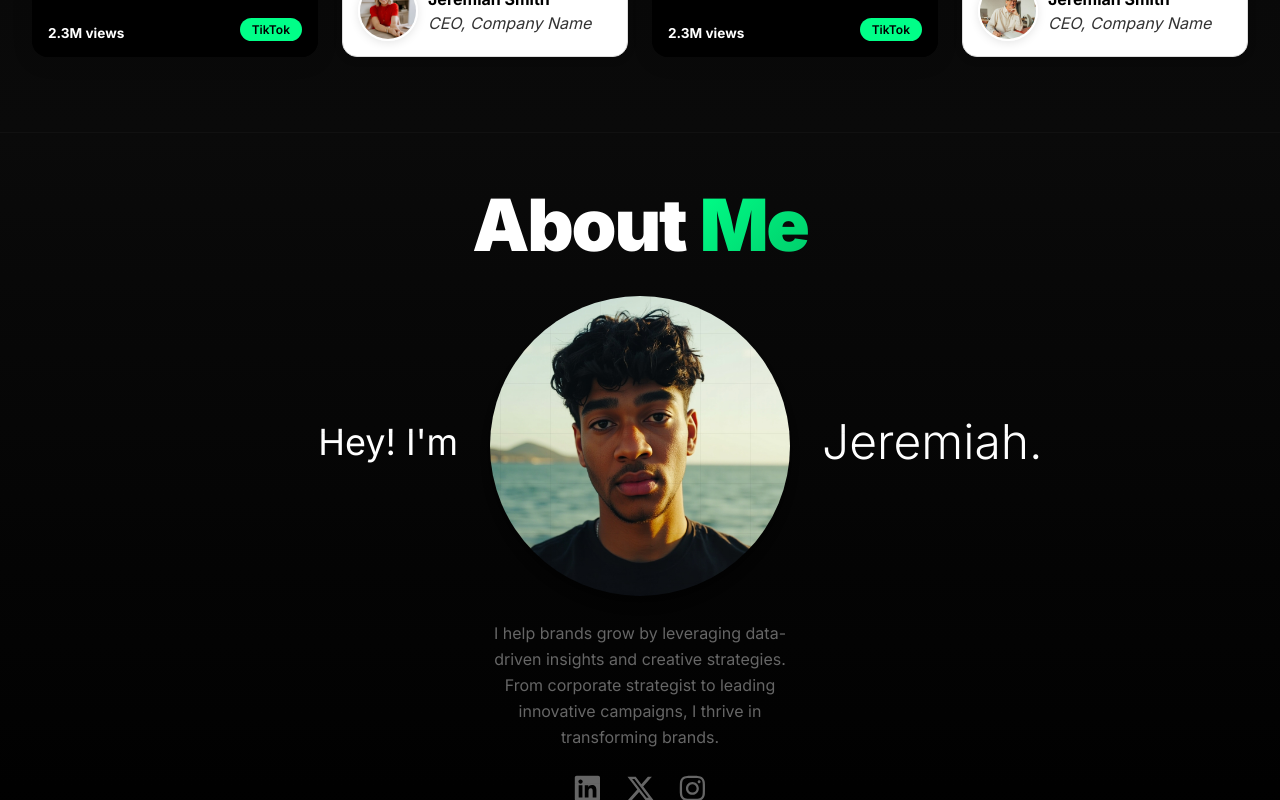
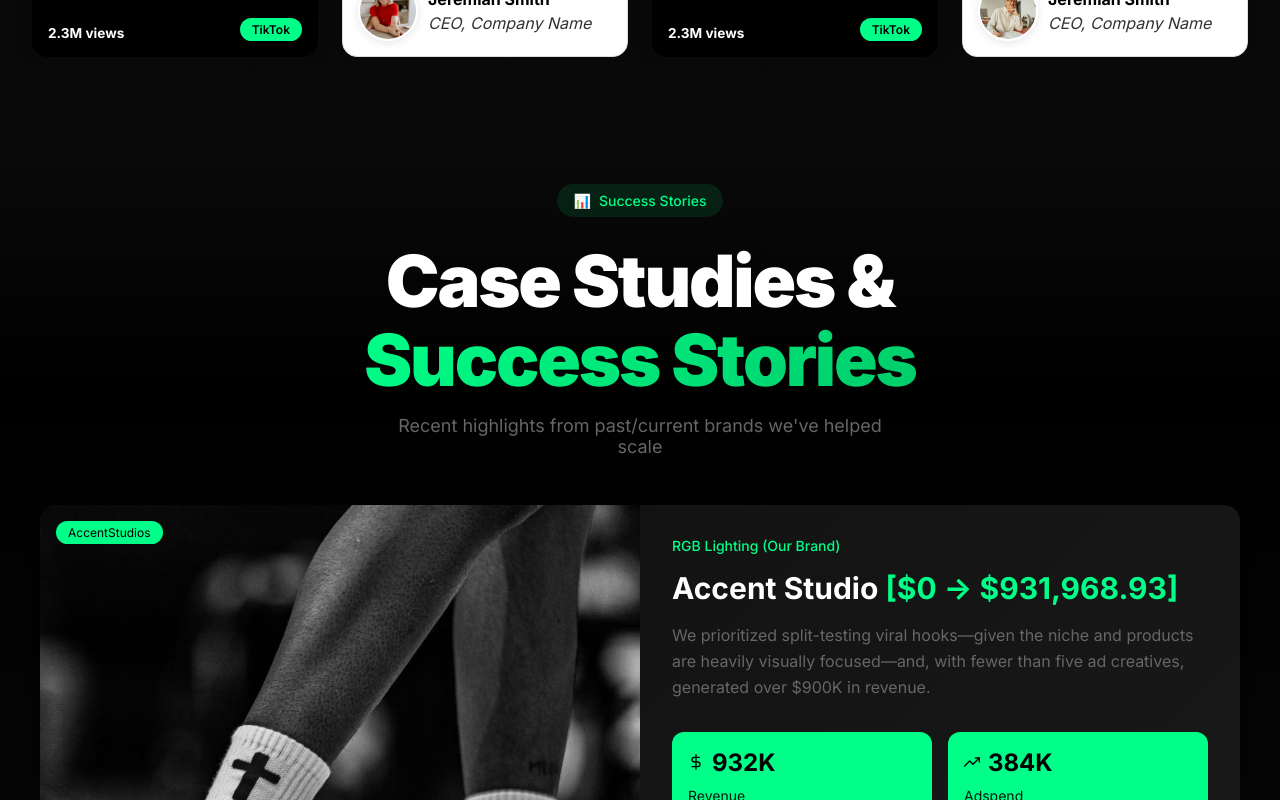
Before and after one commit to Mo-Ibra/jeremiah-portfolio, a Next.js app: page / in a window 1280 px wide. Shown: the part 6500-7300 px from the top of the page. Built offline with nearby package versions, Linux system fonts and the light colour scheme.

Commit message:
Added Case Studies

```diff
--- a/app/page.js
+++ b/app/page.js
@@ -59,7 +59,7 @@
       <VideoReels />
       <ServicesCarousel />
       <Portfolio />
-      {/* <CaseStudies /> */}
+      <CaseStudies />
       <About />
       <Principles />
       <DTCComparison />
--- a/styles/case-studies.css
+++ b/styles/case-studies.css
@@ -1,5 +1,6 @@
 .case-studies {
-  padding: max(2rem, min(4vw, 4rem)) max(0rem, min(2vw, 2rem)) 0;
+  padding: clamp(2rem, 4vw, 4rem) clamp(1rem, 3vw, 2rem);
+  background: linear-gradient(#0a0a0a 0%, #000000 25%, #0a0a0a 100%);
   position: relative;
   overflow: hidden;
 }
```
Also changed, not shown: app/globals.css (line endings or trailing spaces).
